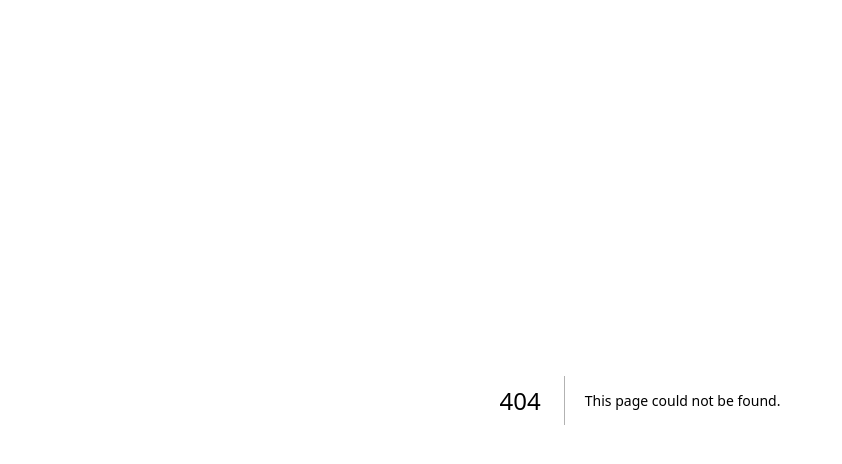
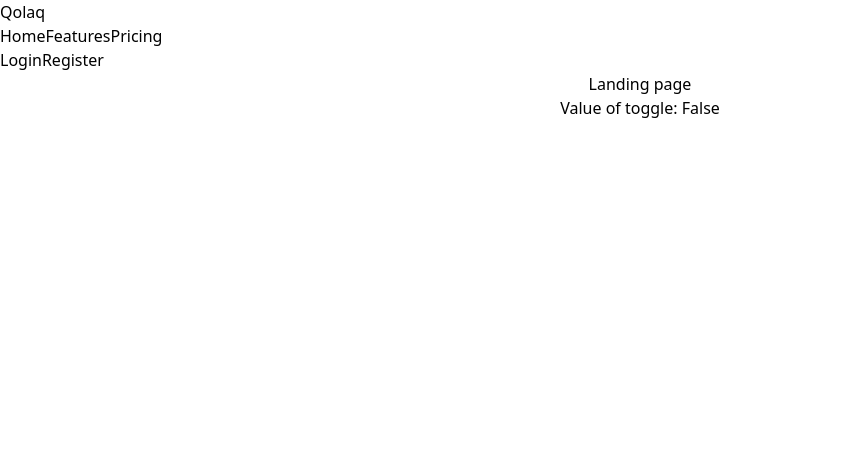
Before and after one commit to athallahannafis/qolaq-challenge, a Next.js app: page /landing in a window 1280 px wide. Before the commit this address had no page. Shown: the top 464 px of the page, without its empty margins (0-842 px from the left). Built offline with nearby package versions, Linux system fonts and the light colour scheme.

Commit message:
chore: add landing page

```diff
--- /dev/null
+++ b/pages/landing.tsx
@@ -0,0 +1,33 @@
+import { useEffect, useState } from "react"
+import NavigationBar from "./navbar"
+import { Button } from "react-bootstrap";
+
+
+
+
+export default function Landing({}) {
+    const [toggle, setToggle] = useState(false);
+
+
+    useEffect(() => {
+        console.log("Component did mount");
+    });
+
+    function test() {
+        if (toggle == false) {
+            setToggle(true);
+        } else {
+            setToggle(false);
+        }
+    }
+
+    return (
+    <div>
+        <NavigationBar/>
+        <div className="flex flex-col items-center">
+            <p>Landing page</p>
+            <p>Value of toggle: {toggle ? "True" : "False"}</p>
+        </div>
+    </div>
+    )
+}
```
